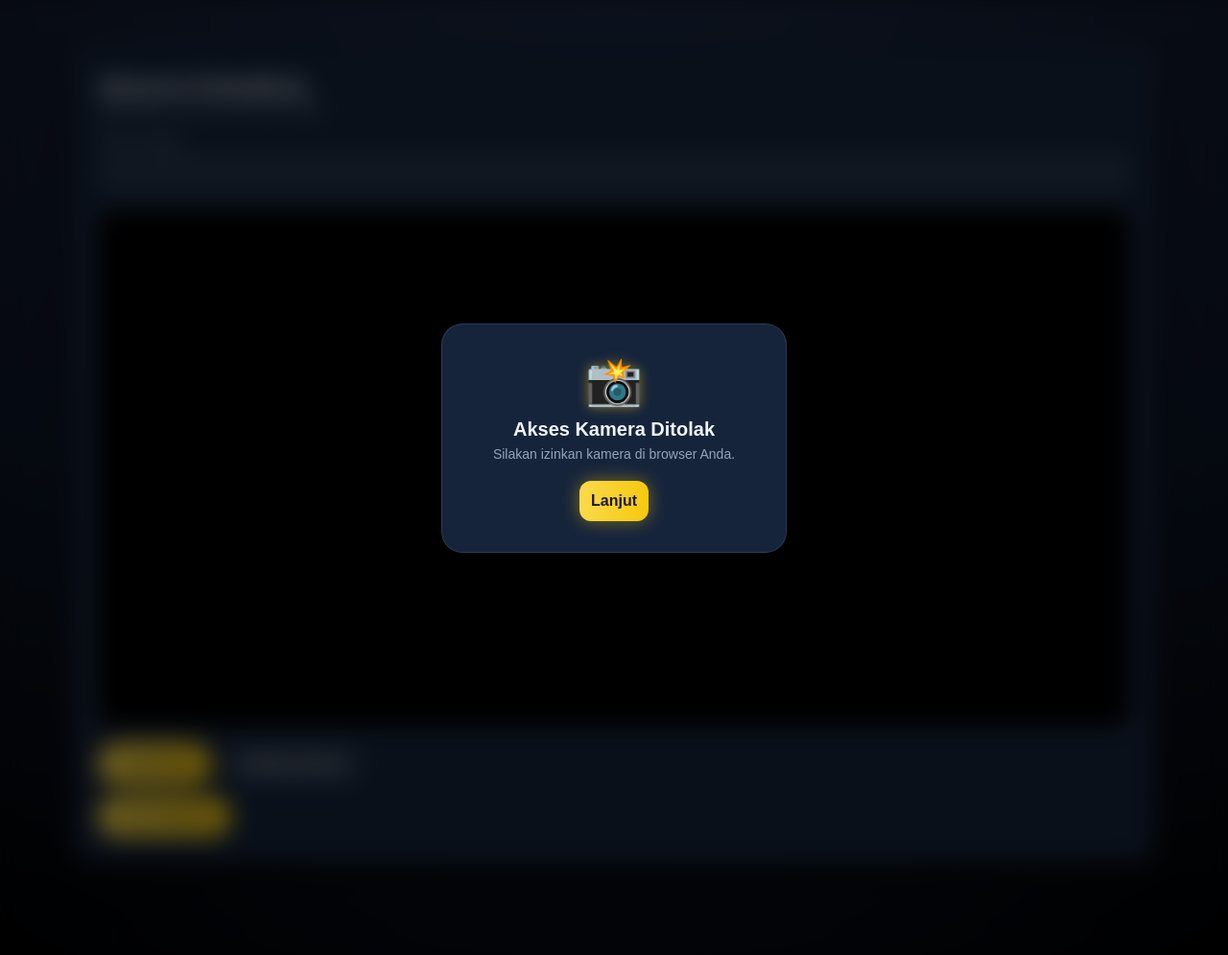
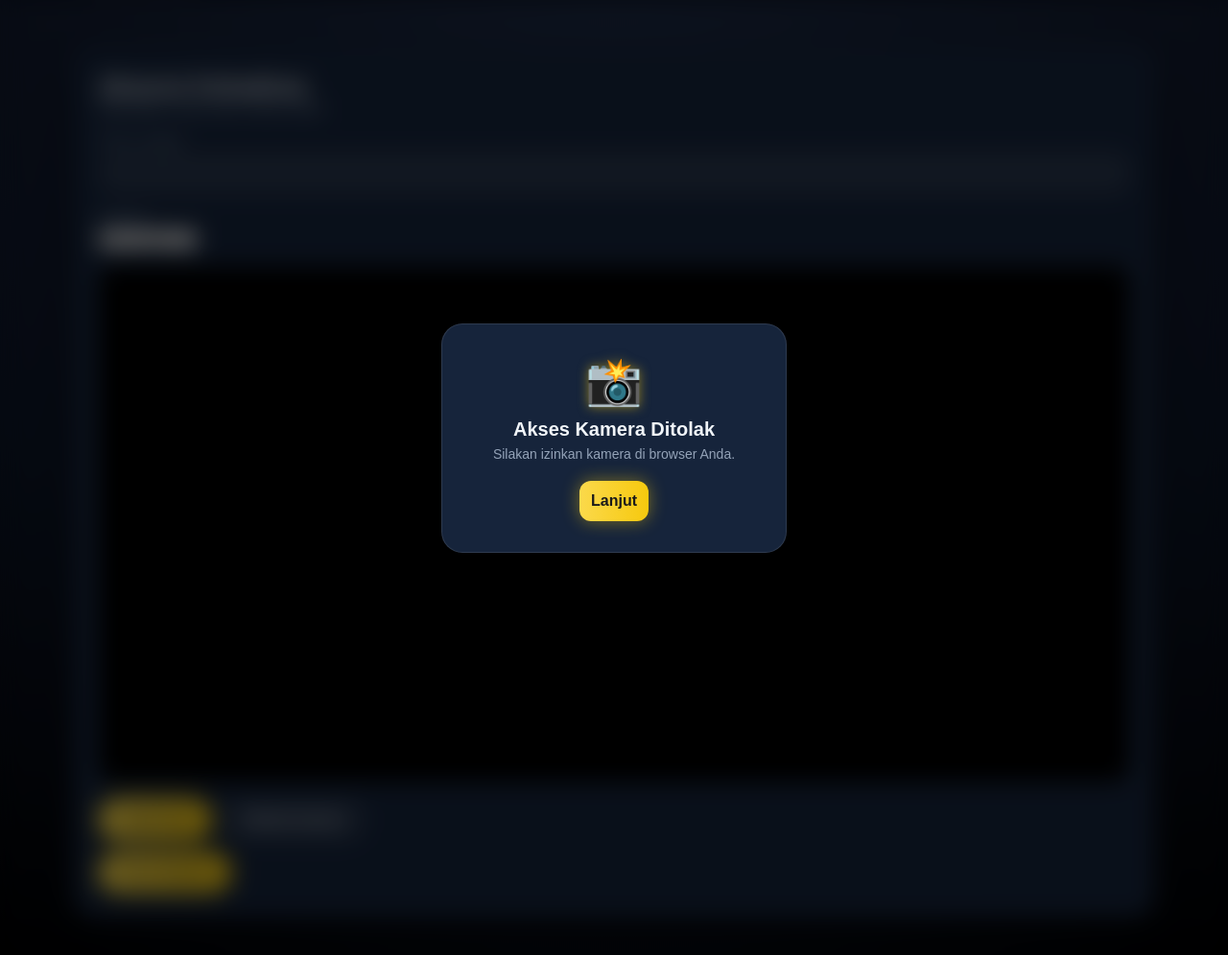
Before and after one commit to Azraelzinovia/WEB_PERMATA, a Flask app: page / in a window 1280 px wide. Shown: the part 102-1097 px from the top of the page at 96% size. Run offline with Flask 3, Linux system fonts and the light colour scheme.

Commit message:
update fitur dropdown kegiatan

```diff
--- a/templates/index.html
+++ b/templates/index.html
@@ -42,6 +42,36 @@
                 <label for="name">Nama Lengkap</label>
                 <input type="text" id="name" name="name" required>
             </div>
+            <!-- Kegiatan -->
+<div class="form-group">
+    <label for="kegiatan">Kegiatan</label>
+    <select id="kegiatan" name="kegiatan" required>
+        <option value="" disabled selected>Pilih kegiatan</option>
+        <option value="PA">PA</option>
+        <option value="KP">KP</option>
+        <option value="OLAHRAGA">OLAHRAGA</option>
+        <option value="LAINNYA">Lainnya</option>
+    </select>
+</div>
+
+<!-- Input tambahan jika memilih "Lainnya" -->
+<div class="form-group" id="kegiatanLainWrapper" style="display:none;">
+    <label for="kegiatanLain">Keterangan Kegiatan</label>
+    <input type="text" id="kegiatanLain" name="kegiatanLain" placeholder="Tulis kegiatan lainnya">
+</div>
+
+<script>
+document.getElementById("kegiatan").addEventListener("change", function() {
+    const wrapper = document.getElementById("kegiatanLainWrapper");
+    if (this.value === "LAINNYA") {
+        wrapper.style.display = "block";
+        document.getElementById("kegiatanLain").required = true;
+    } else {
+        wrapper.style.display = "none";
+        document.getElementById("kegiatanLain").required = false;
+    }
+});
+</script>
 
             <!-- Kamera -->
             <div class="camera-wrapper">
```
